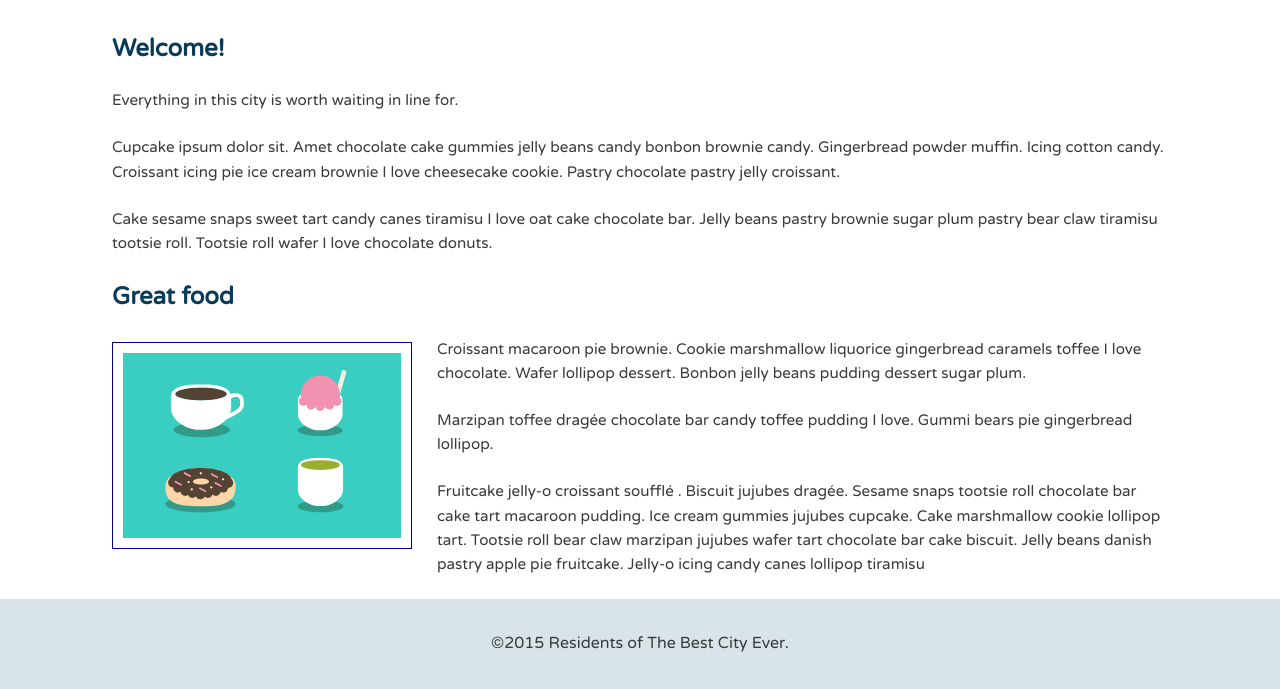
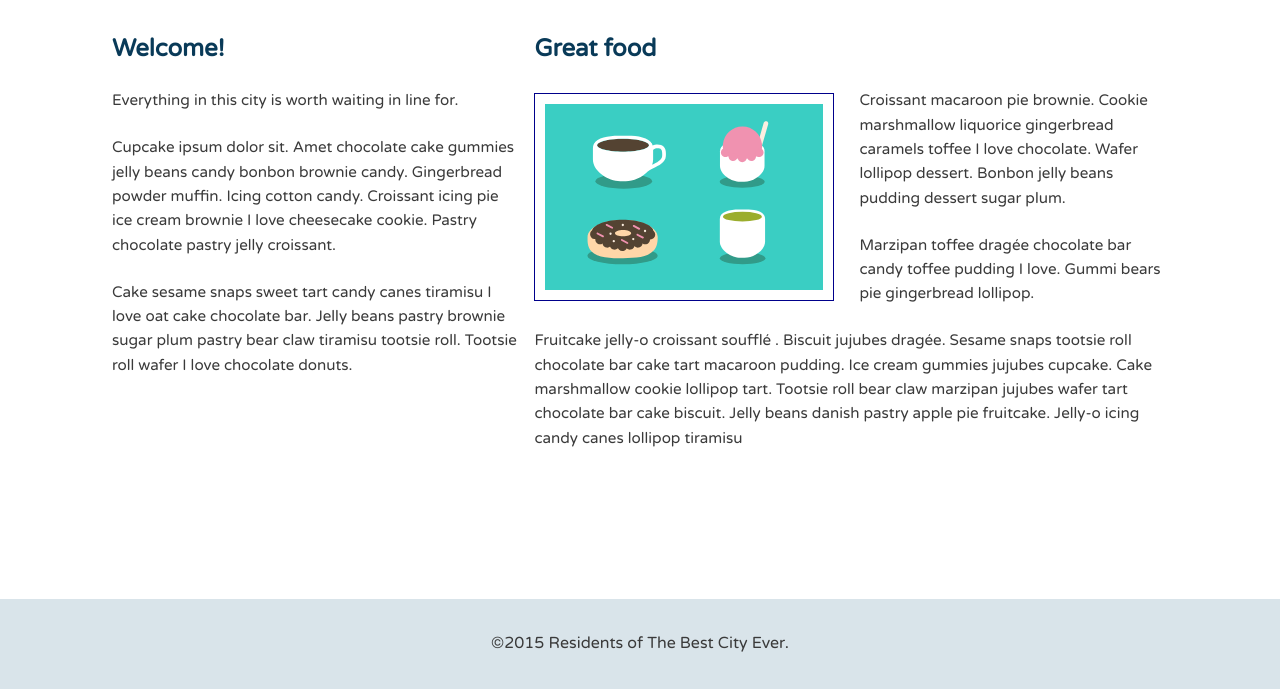
Before and after one commit to llogan382/practice-code, a PHP site: the page made by CSS Layout Techniques/index.html in a window 1280 px wide. Shown: the part 112-801 px from the top of the page. Run offline with PHP 8.4, Linux system fonts and the light colour scheme.

Commit message:
Float challenge

```diff
--- a/CSS Layout Techniques/css/style.css
+++ b/CSS Layout Techniques/css/style.css
@@ -123,6 +123,16 @@ a {
         border: solid 1px darkblue;
     }
 
+    .primary {
+        float: left;
+        width: 40%;
+        padding-right: 1em;
+    }
+    .secondary {
+        float: right;
+        width: 60%;
+    }
+
     .clearfix::after {
         content: ""; /* applies an empty, virtual element */
         display: table; /* displays pseudo element as a "table". */
--- a/CSS Layout Techniques/index.html
+++ b/CSS Layout Techniques/index.html
@@ -22,7 +22,7 @@
 			</div>
 		</header>
 
-		<div class="container">
+		<div class="container clearfix">
 
 			<div class="primary col">
 				<h2>Welcome!</h2>
```
